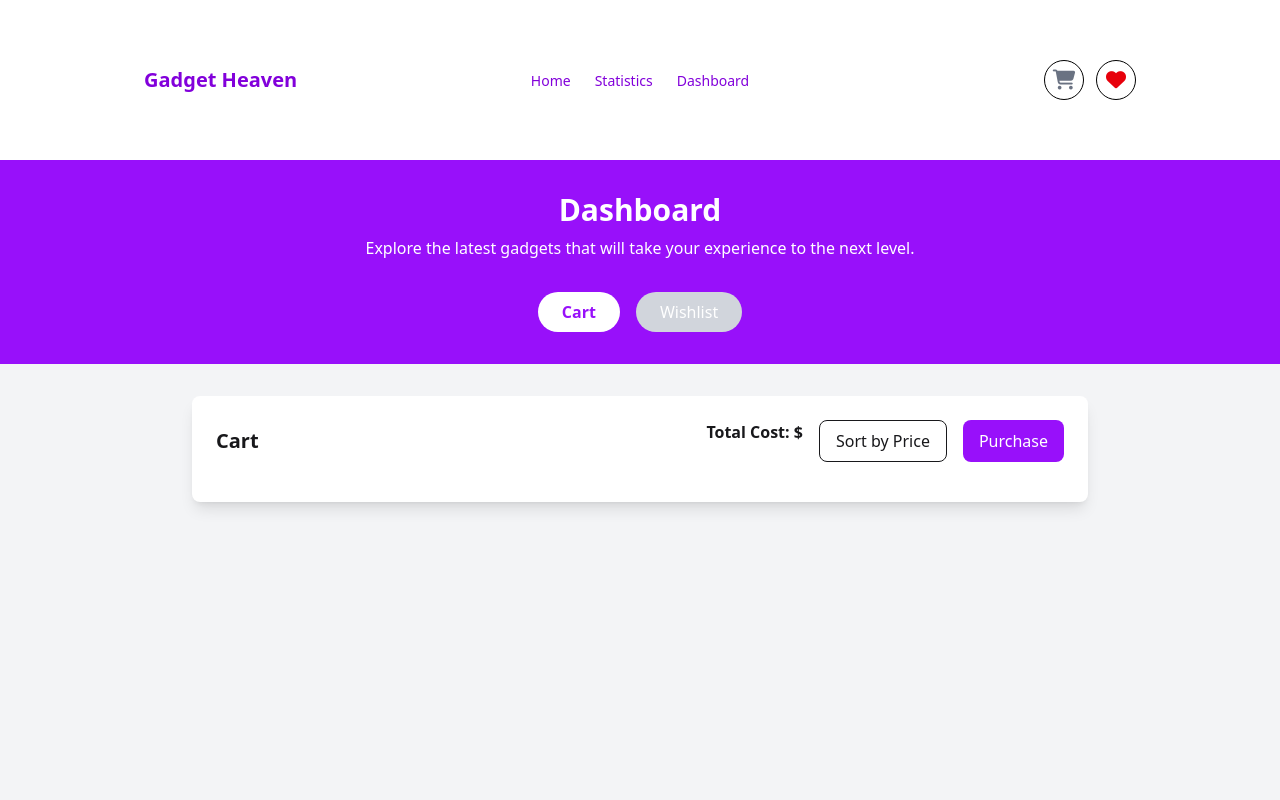
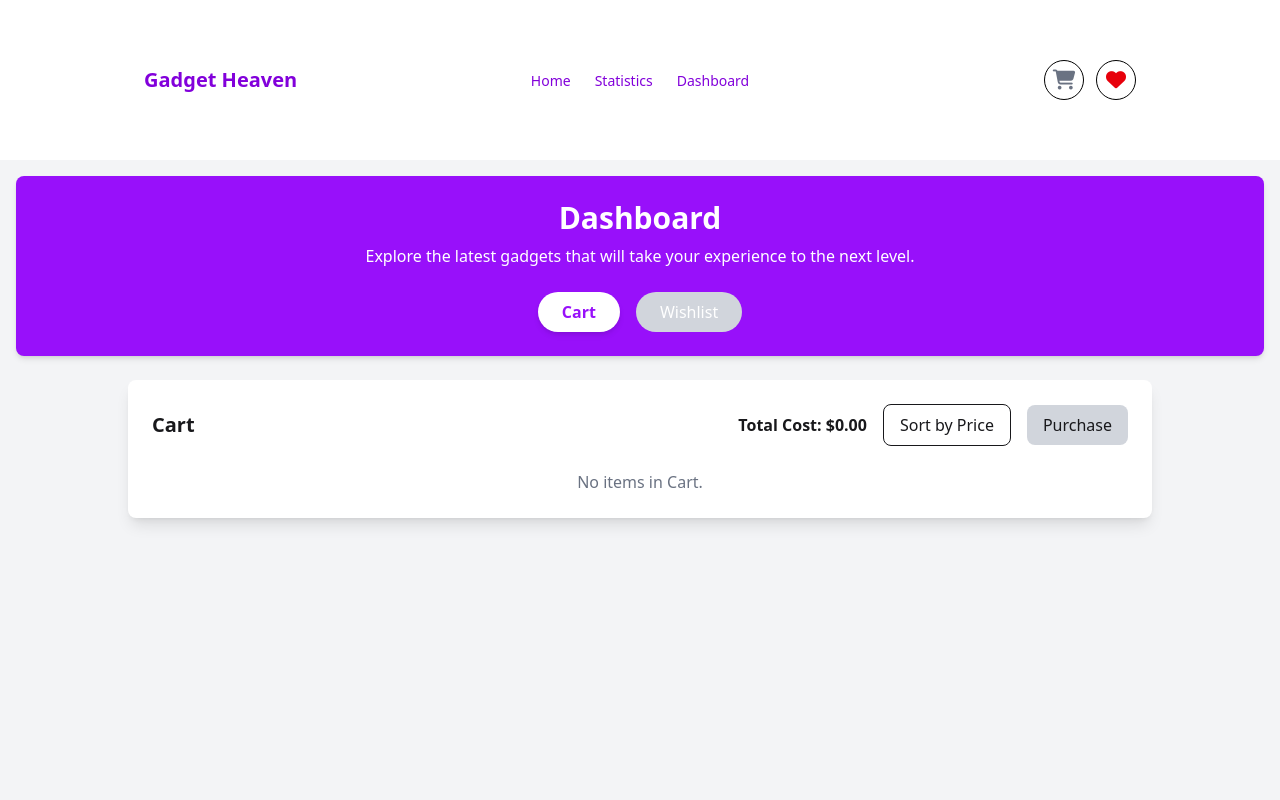
Before and after one commit to programming-hero-web-course-4/b10a8-gadget-heaven-Mili-Akther, a React (Vite) app: page /dashboard in a window 1280 px wide. Shown: the top 800 px of the page. Built offline with nearby package versions, Linux system fonts and the light colour scheme.

Commit message:
added purchase btn functionality aslo wishlist functionality

```diff
--- a/package.json
+++ b/package.json
@@ -14,6 +14,7 @@
     "@tailwindcss/vite": "^4.0.5",
     "react": "^19.0.0",
     "react-dom": "^19.0.0",
+    "react-hot-toast": "^2.5.2",
     "react-icons": "^5.5.0",
     "react-rating-stars-component": "^2.2.0",
     "react-router-dom": "^7.1.5",
--- a/src/Layouts/MainLayouts.jsx
+++ b/src/Layouts/MainLayouts.jsx
@@ -2,11 +2,12 @@ import { Outlet } from "react-router-dom";
 import Footer from "../Components/Footer";
 
 import Navbar from "../Components/Navbar";
-
+import { Toaster } from "react-hot-toast";
 
 const MainLayouts = () => {
     return (
       <div>
+        <Toaster></Toaster>
         {/* banner section */}
         <div className="w-full px-8 md:px-12 mt-12">
           <Navbar />
--- a/src/Pages/Dashboard.jsx
+++ b/src/Pages/Dashboard.jsx
@@ -1,26 +1,73 @@
-import { useState } from "react";
+import { useEffect, useState } from "react";
+import { useNavigate } from "react-router-dom";
+import { getAllToCart, getAllWishlist } from "../utils";
+import Success from "../../src/assets/Group.png";
 
-const Dashboard = (gadget) => {
-  const { product_id, price, product_image, product_title } = gadget || {};
+const Dashboard = () => {
+  const [gadgets, setGadgets] = useState([]); // Holds all cart items
   const [isCart, setIsCart] = useState(true); // true -> Cart, false -> Wishlist
-  const [cartItems, setCartItems] = useState([]);
-  const [wishlistItems, setWishlistItems] = useState([]);
+  const [wishlistItems, setWishlistItems] = useState([]); // Holds wishlist items
+  const [showModal, setShowModal] = useState(false); // Modal state
+  const navigate = useNavigate();
+
+  // Load cart data from local storage
+  useEffect(() => {
+    const ToCart = getAllToCart();
+    if (ToCart) setGadgets(ToCart);
+  }, []);
+
+  // Load wishlist data
+  useEffect(() => {
+    if (!isCart) {
+      const Wishlist = getAllWishlist();
+      setWishlistItems(Wishlist);
+    }
+  }, [isCart]);
+
+  // Handle Delete Function for Cart
+  const handleDelete = (id) => {
+    const updatedGadgets = gadgets.filter((item) => item.product_id !== id);
+    setGadgets(updatedGadgets);
+    localStorage.setItem("ToCart", JSON.stringify(updatedGadgets));
+  };
+
+  // Handle Delete Function for Wishlist
+  const handleDeleteWishlist = (id) => {
+    const updatedWishlist = wishlistItems.filter(
+      (item) => item.product_id !== id
+    );
+    setWishlistItems(updatedWishlist);
+    localStorage.setItem("Wishlist", JSON.stringify(updatedWishlist));
+  };
 
   // Sort Cart by Price (Descending)
   const sortCartByPrice = () => {
-    const sortedCart = [...cartItems].sort((a, b) => b.price - a.price);
-    setCartItems(sortedCart);
+    const sortedCart = [...gadgets].sort((a, b) => b.price - a.price);
+    setGadgets(sortedCart);
   };
 
   // Calculate Total Price
-  const totalPrice = cartItems
+  const totalPrice = gadgets
     .reduce((total, item) => total + item.price, 0)
     .toFixed(2);
 
+  // Handle Purchase
+  const handlePurchase = () => {
+    setShowModal(true);
+    setGadgets([]);
+    localStorage.setItem("ToCart", JSON.stringify([]));
+  };
+
+  // Close modal & navigate to home
+  const handleClose = () => {
+    setShowModal(false);
+    navigate("/");
+  };
+
   return (
-    <div className="bg-gray-100 min-h-screen">
+    <div className="bg-gray-100 min-h-screen p-4">
       {/* Header Section */}
-      <div className="bg-purple-600 text-white text-center py-8">
+      <div className="bg-purple-600 text-white text-center py-6 rounded-lg shadow-md">
         <h1 className="text-3xl font-bold">Dashboard</h1>
         <p className="mt-2">
           Explore the latest gadgets that will take your experience to the next
@@ -28,19 +75,23 @@ const Dashboard = (gadget) => {
         </p>
 
         {/* Toggle Buttons */}
-        <div className="mt-8 flex justify-center gap-4">
+        <div className="mt-6 flex justify-center gap-4">
           <button
             onClick={() => setIsCart(true)}
-            className={`px-6 py-2 rounded-full ${
-              isCart ? "bg-white text-purple-600 font-bold" : "bg-gray-300"
+            className={`px-6 py-2 rounded-full transition ${
+              isCart
+                ? "bg-white text-purple-600 font-bold shadow-md"
+                : "bg-gray-300"
             }`}
           >
             Cart
           </button>
           <button
             onClick={() => setIsCart(false)}
-            className={`px-6 py-2 rounded-full ${
-              !isCart ? "bg-white text-purple-600 font-bold" : "bg-gray-300"
+            className={`px-6 py-2 rounded-full transition ${
+              !isCart
+                ? "bg-white text-purple-600 font-bold shadow-md"
+                : "bg-gray-300"
             }`}
           >
             Wishlist
@@ -49,25 +100,33 @@ const Dashboard = (gadget) => {
       </div>
 
       {/* Content Section */}
-      <div className="max-w-4xl mx-auto mt-8 p-6 bg-white rounded-lg shadow-lg">
+      <div className="max-w-5xl mx-auto mt-6 p-6 bg-white rounded-lg shadow-lg">
         {/* Title & Actions */}
-        <div className="flex justify-between items-center mb-4">
+        <div className="flex justify-between items-center mb-6">
           <h2 className="text-xl font-semibold">
             {isCart ? "Cart" : "Wishlist"}
           </h2>
 
           {/* Actions */}
-          <div className="flex gap-4">
+          <div className="flex gap-4 items-center">
             {isCart && (
               <>
-                <span className="font-bold">Total Cost: ${price}</span>
+                <span className="font-bold">Total Cost: ${totalPrice}</span>
                 <button
                   onClick={sortCartByPrice}
-                  className="px-4 py-2 border rounded-lg"
+                  className="px-4 py-2 border rounded-lg hover:bg-gray-200"
                 >
                   Sort by Price
                 </button>
-                <button className="px-4 py-2 bg-purple-600 text-white rounded-lg">
+                <button
+                  onClick={handlePurchase}
+                  disabled={gadgets.length === 0}
+                  className={`px-4 py-2 rounded-lg ${
+                    gadgets.length === 0
+                      ? "bg-gray-300 cursor-not-allowed"
+                      : "bg-purple-600 text-white hover:bg-purple-700"
+                  }`}
+                >
                   Purchase
                 </button>
               </>
@@ -76,24 +135,61 @@ const Dashboard = (gadget) => {
         </div>
 
         {/* Product List */}
-        {(isCart ? cartItems : wishlistItems).map((item) => (
-          <div
-            key={item.product_id}
-            className="flex items-center justify-between p-4 border-b"
-          >
-            <div className="flex items-center gap-4">
-              <div className="w-20 h-20 bg-gray-300 rounded"></div>
-              <div>
-                <h3 className="font-bold">{item.product_title}</h3>
-                <p className="text-lg font-bold text-purple-600">
-                  ${item.price}
-                </p>
+        {(isCart ? gadgets : wishlistItems).length > 0 ? (
+          <div className="flex flex-col gap-4">
+            {(isCart ? gadgets : wishlistItems).map((item) => (
+              <div
+                key={item.product_id}
+                className="bg-white p-6 rounded-lg shadow-md flex items-center gap-6"
+              >
+                <img
+                  src={item.product_image}
+                  alt={item.product_title}
+                  className="w-24 h-24 object-cover rounded-md"
+                />
+                <div className="flex-1">
+                  <h3 className="font-bold text-lg">{item.product_title}</h3>
+                  <p className="text-lg font-bold text-purple-600 mt-2">
+                    Price: ${item.price}
+                  </p>
+                </div>
+                <button
+                  onClick={() =>
+                    isCart
+                      ? handleDelete(item.product_id)
+                      : handleDeleteWishlist(item.product_id)
+                  }
+                  className="text-red-500 text-xl hover:bg-red-100 p-2 rounded-full"
+                >
+                  ✖
+                </button>
               </div>
-            </div>
-            <button className="text-red-500 text-lg">✖</button>
+            ))}
           </div>
-        ))}
+        ) : (
+          <p className="text-center text-gray-500">
+            No items in {isCart ? "Cart" : "Wishlist"}.
+          </p>
+        )}
       </div>
+
+      {/* Purchase Success Modal */}
+      {showModal && (
+        <div className="fixed inset-0 flex items-center justify-center backdrop-blur-md bg-white/50 bg-opacity-50">
+          <div className="bg-white p-6 rounded-lg text-center shadow-lg">
+            <img src={Success} alt="Success" className="w-12 mx-auto mb-3" />
+            <h2 className="text-lg font-bold">Payment Successfully</h2>
+            <p>Thanks for purchasing.</p>
+            <p className="font-bold">Total: ${totalPrice}</p>
+            <button
+              onClick={handleClose}
+              className="mt-4 px-6 py-2 bg-gray-200 rounded-lg"
+            >
+              Close
+            </button>
+          </div>
+        </div>
+      )}
     </div>
   );
 };
--- /dev/null
+++ b/src/utils/index.js
@@ -0,0 +1,52 @@
+import toast from "react-hot-toast";
+
+// get all from local storage
+const getAllToCart = () => {
+  const all = localStorage.getItem("ToCart");
+
+  if (all) {
+    const ToCart = JSON.parse(all);
+    console.log(ToCart);
+    return ToCart;
+  } else {
+    console.log([]);
+    return []; // Ensure it returns an empty array instead of undefined
+  }
+};
+
+// add gadget to local storage
+const addToCart = (gadget) => {
+  const ToCart = getAllToCart();
+  const isExist = ToCart.find(item=> item.product_id == gadget.product_id)
+  if(isExist) return toast.error("Item Already Exist");
+  ToCart.push(gadget);
+  localStorage.setItem("ToCart", JSON.stringify(ToCart));
+  toast.success("Item Added To Cart");
+};
+// Get all wishlist items from local storage
+const getAllWishlist = () => {
+  const all = localStorage.getItem("Wishlist");
+
+  if (all) {
+    const Wishlist = JSON.parse(all);
+    console.log(Wishlist);
+    return Wishlist;
+  } else {
+    console.log([]);
+    return [];
+  }
+};
+
+// Add gadget to wishlist
+const addToWishlist = (gadget) => {
+  const Wishlist = getAllWishlist();
+  const isExist = Wishlist.find(item => item.product_id === gadget.product_id);
+
+  if (isExist) return toast.error("Item Already in Wishlist");
+
+  Wishlist.push(gadget);
+  localStorage.setItem("Wishlist", JSON.stringify(Wishlist));
+  toast.success("Item Added to Wishlist");
+};
+
+export { addToCart, getAllToCart, addToWishlist, getAllWishlist };
```
Also changed, not shown: src/Pages/ProductDetails.jsx (+17 -3 lines), src/uitils/index.js (deleted), 1 other file (tests, documents, lock files or other folders).
